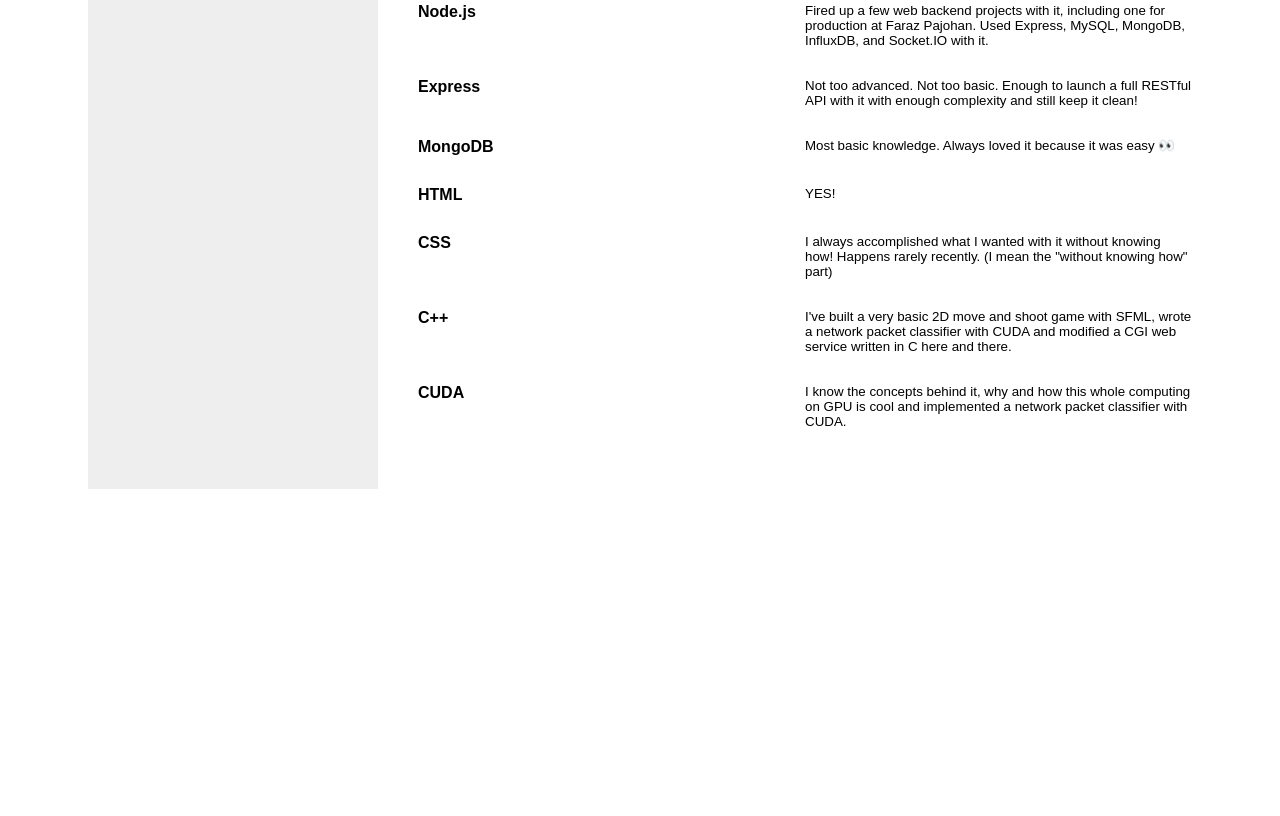
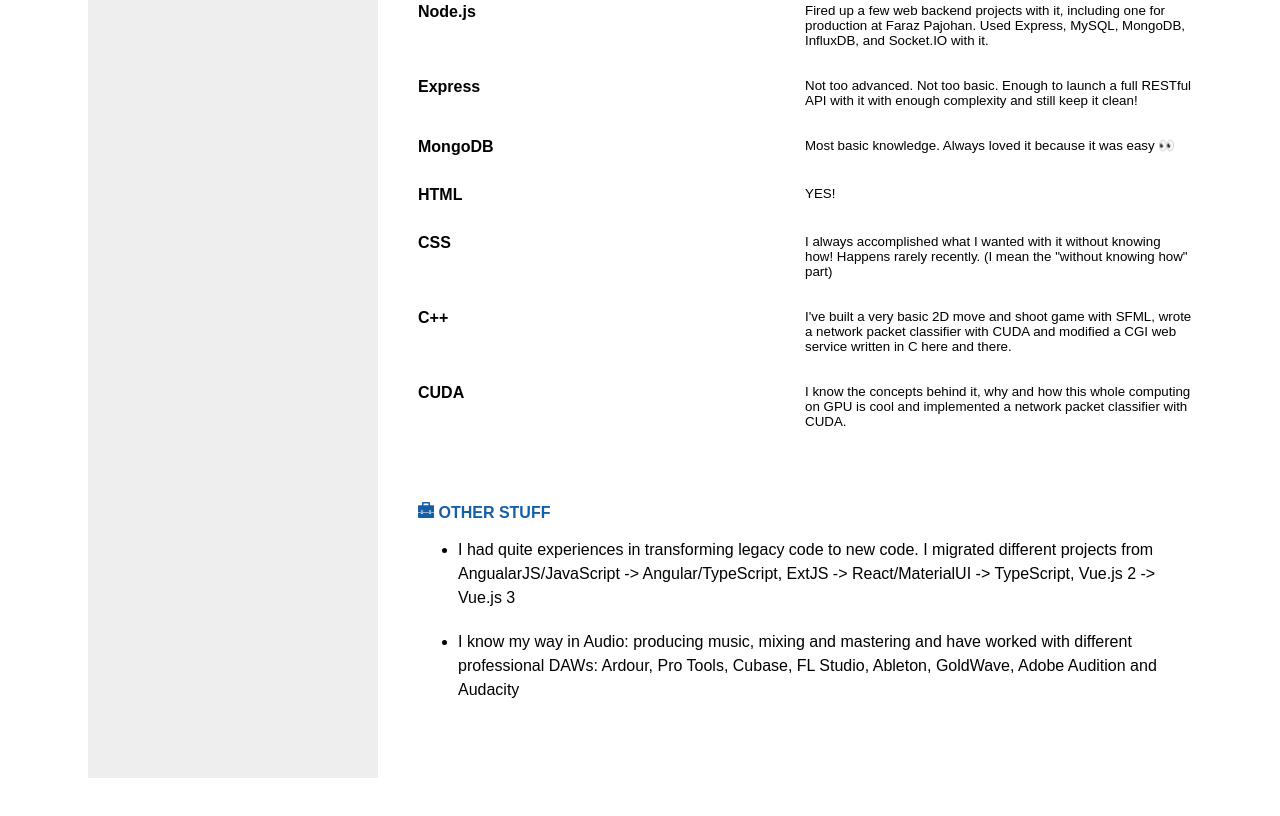
Before and after one commit to aghArdeshir/aghardeshir.github.io, a website: page CV/index.html in a window 1280 px wide. Shown: the part 3813-4629 px from the top of the page. Before the commit the page ends 4390 px from the top, so only its background shows below. Drawn offline with Linux system fonts and the light colour scheme.

Commit message:
CV: added "other stuff" section to resume with random facts about me

```diff
--- a/CV/index.html
+++ b/CV/index.html
@@ -135,6 +135,14 @@
             & > * {
               width: 50%;
               margin-top: 10px;
+              padding-bottom: 20px;
+            }
+          }
+
+          .other-stuff {
+            line-height: 1.5rem;
+
+            & li {
               padding-bottom: 20px;
             }
           }
@@ -624,6 +632,24 @@
           </small>
         </div>
       </section>
+
+      <section>
+        <h2><img src="briefcase-svgrepo-com.svg" width="16" /> Other Stuff</h2>
+
+        <ul class="other-stuff">
+          <li>
+            I had quite experiences in transforming legacy code to new code. I
+            migrated different projects from AngualarJS/JavaScript ->
+            Angular/TypeScript, ExtJS -> React/MaterialUI -> TypeScript, Vue.js
+            2 -> Vue.js 3
+          </li>
+          <li>
+            I know my way in Audio: producing music, mixing and mastering and
+            have worked with different professional DAWs: Ardour, Pro Tools,
+            Cubase, FL Studio, Ableton, GoldWave, Adobe Audition and Audacity
+          </li>
+        </ul>
+      </section>
     </div>
   </body>
 </html>
```
